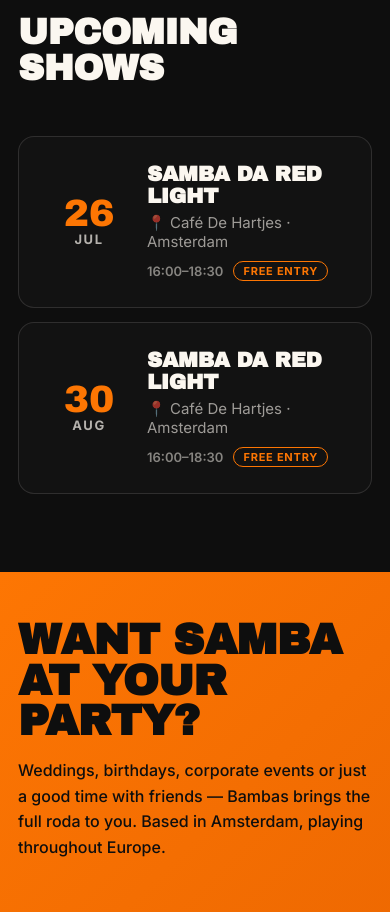
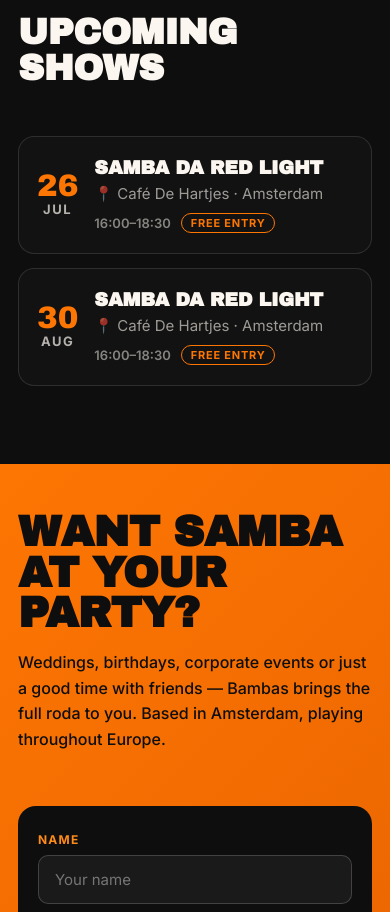
Before and after one commit to giovanizanetti/bambasrodadesamba, a Vue app: page / in a window 390 px wide. Shown: the part 4500-5412 px from the top of the page. Built offline with nearby package versions, Linux system fonts and the light colour scheme.

Commit message:
fix: Compact show-card date column on small screens
Date column sizes to content (auto) instead of a fixed 80px, smaller
date number and tighter card padding so the title and location no
longer wrap awkwardly on narrow phones.

```diff
--- a/src/components/ShowsSection.vue
+++ b/src/components/ShowsSection.vue
@@ -122,4 +122,18 @@ const { t } = useI18n();
     grid-column: 1 / -1;
   }
 }
+
+@media (max-width: 560px) {
+  .show-row {
+    grid-template-columns: auto 1fr;
+    gap: 16px;
+    padding: 20px 18px;
+  }
+  .show-date .d {
+    font-size: 31px;
+  }
+  .show-info h3 {
+    font-size: 19px;
+  }
+}
 </style>
```
